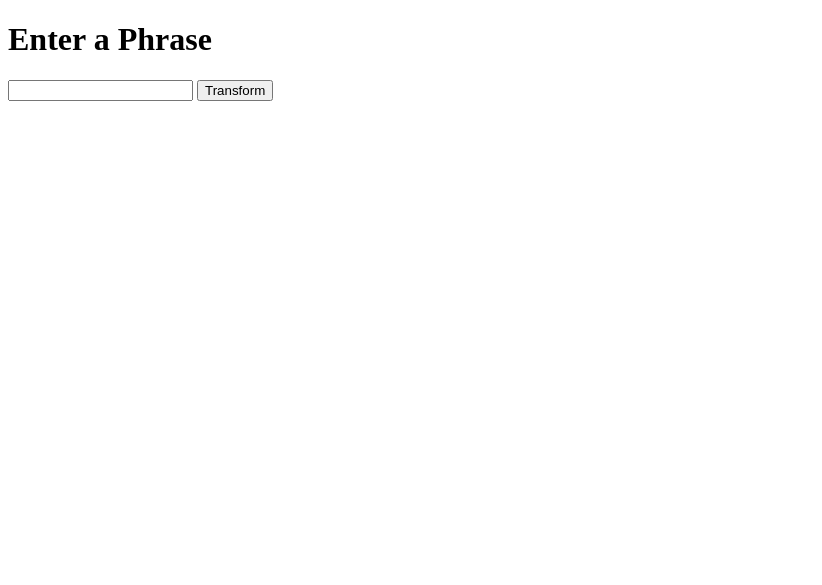
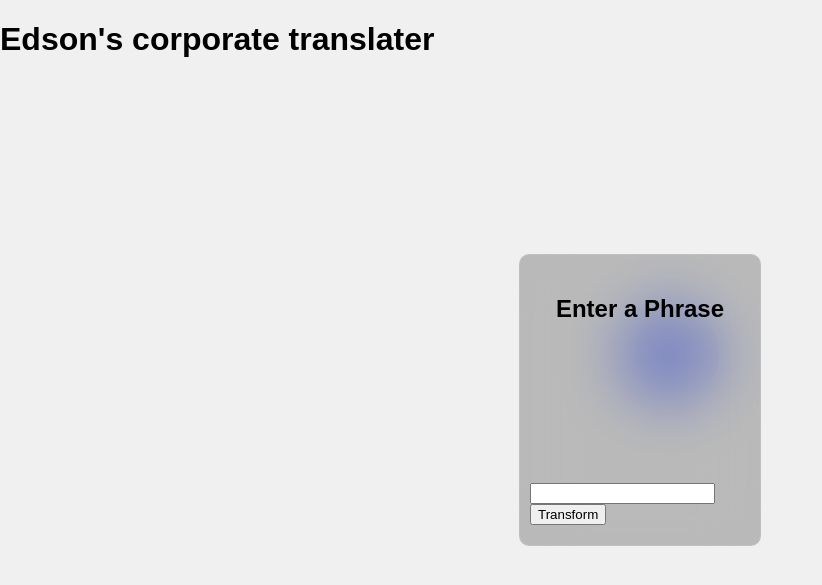
Before and after one commit to edsonli1999/Corporate-Translate-Flask, a Flask app: page / in a window 1280 px wide. Shown: the top 585 px of the page, without its empty margins (0-822 px from the left). Run offline with Flask 3, Linux system fonts and the light colour scheme.

Commit message:
Some basic styles, still need to add more

```diff
--- /dev/null
+++ b/static/styles/styles.css
@@ -0,0 +1,56 @@
+/* static/styles/styles.css */
+
+body {
+  font-family: Arial, sans-serif;
+  background-color: #f0f0f0;
+  color: black;
+  margin: 0;
+  padding: 0;
+}
+
+h1 {
+  color: black;
+}
+
+.main-container {
+  position: absolute;
+  top: 50%;
+  left: 50%;
+  transform: translate(-50%, -50%);
+  width: fit-content;
+  display: flex;
+  align-items: center;
+  justify-content: center;
+}
+
+.main-content {
+  position: relative;
+  width: 220px;
+  height: 250px;
+  display: flex;
+  flex-direction: column;
+  align-items: center;
+  justify-content: space-between;
+  padding: 20px 10px;
+  border-radius: 10px;
+  backdrop-filter: blur(30px);
+  background-color: rgba(65, 65, 65, 0.308);
+  border: 1px solid rgba(255, 255, 255, 0.089);
+}
+
+.main-container::before {
+  width: 100px;
+  height: 100px;
+  content: "";
+  position: absolute;
+  background-color: rgb(144, 161, 255);
+  z-index: -1;
+  border-radius: 50%;
+  left: 100px;
+  top: 50px;
+  transition: all 1s;
+}
+
+.main-container:hover::before {
+  transform: translate(-50px, 50px);
+}
--- a/templates/index.html
+++ b/templates/index.html
@@ -1,16 +1,25 @@
 <!DOCTYPE html>
 <html lang="en">
+
 <head>
-    <meta charset="UTF-8">
-    <meta http-equiv="X-UA-Compatible" content="IE=edge">
-    <meta name="viewport" content="width=device-width, initial-scale=1.0">
-    <title>Phrase Transformer</title>
+  <meta charset="UTF-8">
+  <meta http-equiv="X-UA-Compatible" content="IE=edge">
+  <meta name="viewport" content="width=device-width, initial-scale=1.0">
+  <link rel="stylesheet" href="{{ url_for('static', filename='styles/styles.css') }}">
+  <title>Corporatise</title>
 </head>
+
 <body>
-    <h1>Enter a Phrase</h1>
-    <form action="/transform" method="post">
+  <h1>Edson's corporate translater </h1>
+  <div class="main-container">
+    <div class="main-content">
+      <h2>Enter a Phrase</h2>
+      <form action="/transform" method="post">
         <input type="text" name="input_phrase" required>
         <button type="submit">Transform</button>
-    </form>
+      </form>
+    </div>
+  </div>
 </body>
+
 </html>
```
Also changed, not shown: templates/result.html (+11 -2 lines).
